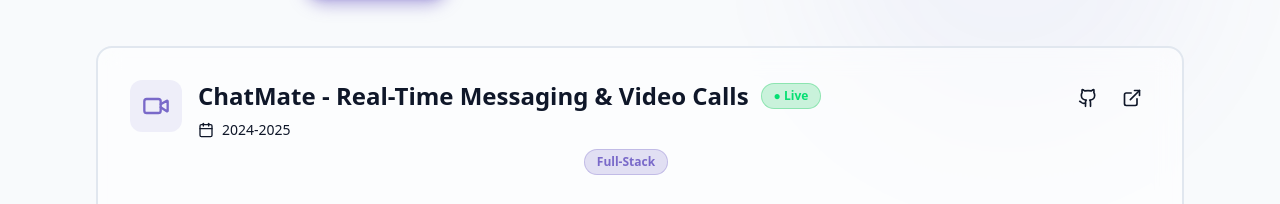
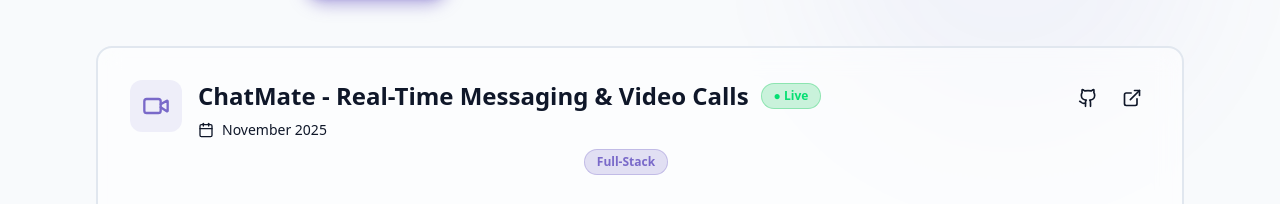
Before and after one commit to Ankita2629/portfolio, a React (Vite) app: page / in a window 1280 px wide. Shown: the part 3273-3477 px from the top of the page. Built offline with nearby package versions, Linux system fonts and the light colour scheme.

Commit message:
Update ProjectSection.jsx

```diff
--- a/src/components/ProjectSection.jsx
+++ b/src/components/ProjectSection.jsx
@@ -10,7 +10,7 @@ export const ProjectSection = () => {
             id: 1,
             title: "ChatMate - Real-Time Messaging & Video Calls",
             icon: Video,
-            date: "2024-2025",
+            date: "November 2025",
             category: "fullstack",
             description: "Full-stack real-time communication platform with messaging, video calls, and language learner matching system.",
             longDescription: "Built a comprehensive full-stack communication platform enabling seamless real-time messaging and video calls. Features secure authentication, friend request system, and intelligent language-based user matching with Stream Chat and Video APIs.",
```
